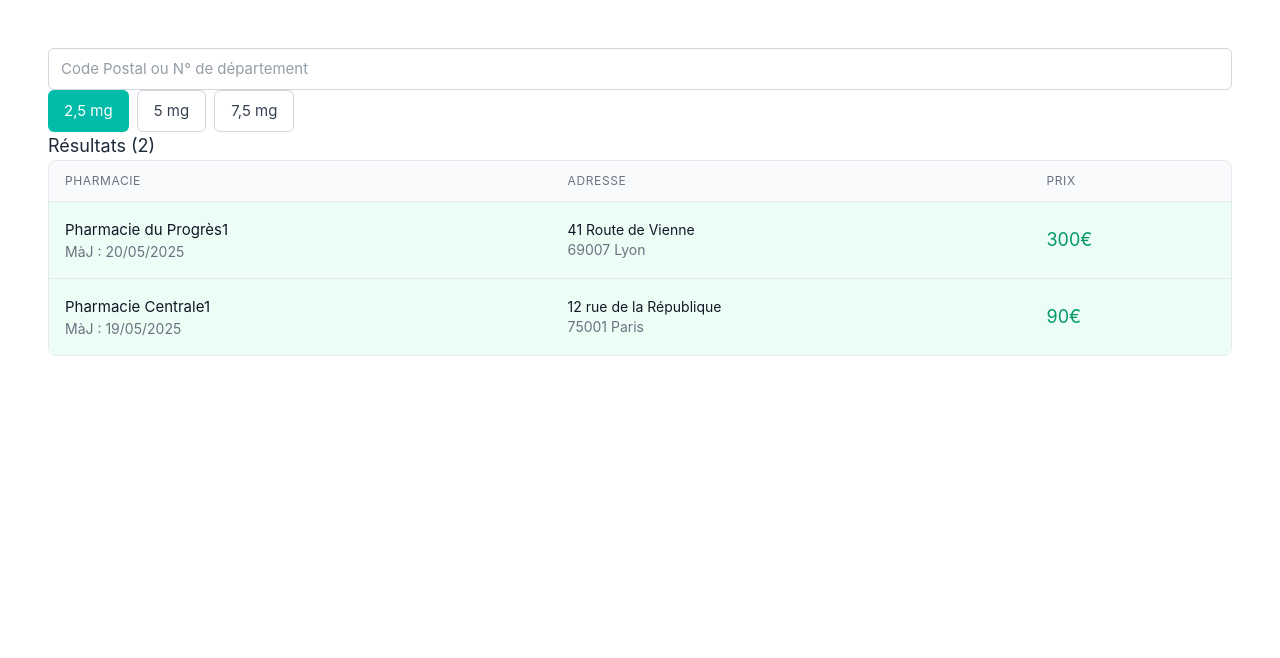
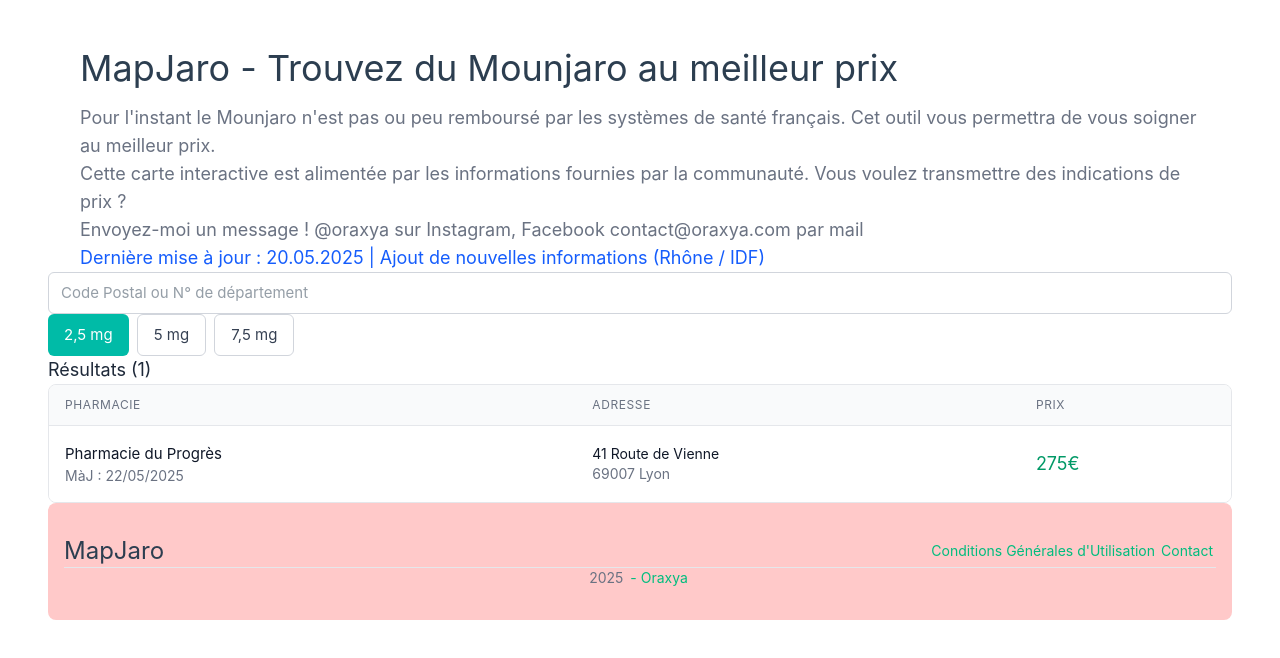
Before and after one commit to Caelly/mapjaro, a Vue app: page / in a window 1280 px wide. Both pictures are taken after a click on the button "2,5 mg". Shown: the top 658 px of the page. Built offline with nearby package versions, Linux system fonts and the light colour scheme.

Commit message:
fix(data): add real data + change price display in ascending order

```diff
--- a/src/App.vue
+++ b/src/App.vue
@@ -1,13 +1,17 @@
 <template>
   <div class="p-4">
+    <Header />
     <SearchLocation @update:selectedDepartment="department = $event" />
     <SelectMeasure @update:formattedDose="dose = $event" />
     <InfoTable :dose="dose" :department="department" />
+    <Footer />
   </div>
 </template>
 
 <script setup>
 import { ref } from 'vue'
+import Header from './components/layout/Header.vue'
+import Footer from './components/layout/Footer.vue'
 import SearchLocation from './components/search/SearchLocation.vue'
 import SelectMeasure from './components/search/SelectMeasure.vue'
 import InfoTable from './components/InfoTable.vue'
--- a/src/components/InfoTable.vue
+++ b/src/components/InfoTable.vue
@@ -33,15 +33,20 @@
   { immediate: true },
 )
 
-// Filtrage par département
+// Filtrage et tri par département + prix croissant
 const filteredItems = computed(() => {
-  if (!props.department) return rawItems.value
-  return rawItems.value.filter((pharmacy) => pharmacy.postal_code?.startsWith(props.department))
+  let result = rawItems.value
+
+  if (props.department) {
+    result = result.filter((pharmacy) => pharmacy.postal_code?.startsWith(props.department))
+  }
+
+  return [...result].sort((a, b) => a.price - b.price)
 })
 </script>
 
 <template>
-  <div class="mt-6">
+  <div class="my-6">
     <p class="text-lg font-medium text-gray-800 mb-3">Résultats ({{ filteredItems.length }})</p>
 
     <div v-if="isLoading" class="text-gray-500">Chargement…</div>
@@ -69,11 +74,7 @@
           </tr>
         </thead>
         <tbody class="bg-white divide-y divide-gray-200">
-          <tr
-            v-for="(pharmacy, index) in filteredItems"
-            :key="index"
-            :class="index < 2 ? 'bg-emerald-50' : ''"
-          >
+          <tr v-for="(pharmacy, index) in filteredItems" :key="index">
             <td class="px-4 py-4">
               <div class="font-medium text-gray-900">{{ pharmacy.name }}</div>
               <div class="text-sm text-gray-500">MàJ : {{ pharmacy.last_update }}</div>
--- a/src/components/layout/Footer.vue
+++ b/src/components/layout/Footer.vue
@@ -1,17 +1,12 @@
 <template>
-  <footer class="bg-white rounded-lg shadow-sm dark:bg-gray-900 m-4">
-    <div class="w-full max-w-screen-xl mx-auto p-4 md:py-8">
-      <div class="sm:flex sm:items-center sm:justify-between">
-        <a
-          href="https://flowbite.com/"
-          class="flex items-center mb-4 sm:mb-0 space-x-3 rtl:space-x-reverse"
-        >
-          <span class="self-center text-2xl font-semibold whitespace-nowrap dark:text-white">
-            MapJaro
-          </span>
-        </a>
+  <footer class="bg-red-200 rounded-lg dark:bg-gray-900 m-4">
+    <div class="w-full max-w-screen-xl mx-auto p-4 md:py-8 text-center">
+      <div class="flex flex-col sm:flex-row sm:items-center sm:justify-between">
+        <span class="self-center text-2xl font-semibold whitespace-nowrap dark:text-white">
+          MapJaro
+        </span>
         <ul
-          class="flex flex-wrap items-center mb-6 text-sm font-medium text-gray-500 sm:mb-0 dark:text-gray-400"
+          class="flex justify-center flex-wrap items-center mb-6 text-sm font-medium text-gray-500 sm:mb-0 dark:text-gray-400"
         >
           <li>
             <a href="#" class="hover:underline me-4 md:me-6">Conditions Générales d'Utilisation</a>
@@ -22,8 +17,9 @@
         </ul>
       </div>
       <hr class="my-6 border-gray-200 sm:mx-auto dark:border-gray-700 lg:my-8" />
-      <span class="block text-sm text-gray-500 sm:text-center dark:text-gray-400">
-        {{ currentYear }}<a href="https://oraxya.com/" class="hover:underline"> - Oraxya</a>
+      <span class="block text-sm text-gray-500 dark:text-gray-400">
+        {{ currentYear }}
+        <a href="https://oraxya.com/" class="hover:underline"> - Oraxya</a>
       </span>
     </div>
   </footer>
--- a/src/data/mounjaro-2-5.json
+++ b/src/data/mounjaro-2-5.json
@@ -1,18 +1,10 @@
 [
   {
-    "name": "Pharmacie du Progrès1",
+    "name": "Pharmacie du Progrès",
     "address": "41 Route de Vienne",
     "postal_code": "69007",
     "city": "Lyon",
-    "price": 300,
-    "last_update": "20/05/2025"
-  },
-  {
-    "name": "Pharmacie Centrale1",
-    "address": "12 rue de la République",
-    "postal_code": "75001",
-    "city": "Paris",
-    "price": 90,
-    "last_update": "19/05/2025"
+    "price": 275,
+    "last_update": "22/05/2025"
   }
 ]
--- a/src/data/mounjaro-5.json
+++ b/src/data/mounjaro-5.json
@@ -4,47 +4,41 @@
     "address": "41 Route de Vienne",
     "postal_code": "69007",
     "city": "Lyon",
-    "price": 300,
-    "last_update": "20/05/2025"
+    "price": 275,
+    "last_update": "22/05/2025"
   },
   {
-    "name": "Pharmacie Centrale",
-    "address": "12 rue de la République",
-    "postal_code": "75001",
-    "city": "Paris",
-    "price": 90,
-    "last_update": "19/05/2025"
+    "name": "Grande Pharmacie du Parc",
+    "address": "46 Rue Tête d'Or",
+    "postal_code": "69006",
+    "city": "Lyon",
+    "price": 310,
+    "last_update": "22/05/2025"
+  },
+
+  {
+    "name": "Pharmacie Vitton",
+    "address": "2 Cr Vitton",
+    "postal_code": "69006",
+    "city": "Lyon",
+    "price": 415,
+    "last_update": "22/05/2025"
   },
   {
-    "name": "Pharmacie du Progrès",
-    "address": "41 Route de Vienne",
-    "postal_code": "69007",
+    "name": "Grande Pharmacie de La Part-Dieu",
+    "address": "10-12 Bd Marius Vivier Merle",
+    "postal_code": "69003",
     "city": "Lyon",
-    "price": 300,
-    "last_update": "20/05/2025"
+    "price": 268,
+    "last_update": "22/05/2025"
   },
+
   {
-    "name": "Pharmacie du Progrès",
-    "address": "41 Route de Vienne",
-    "postal_code": "69007",
-    "city": "Lyon",
-    "price": 300,
-    "last_update": "20/05/2025"
-  },
-  {
-    "name": "Pharmacie du Progrès",
-    "address": "41 Route de Vienne",
-    "postal_code": "69007",
-    "city": "Lyon",
-    "price": 300,
-    "last_update": "20/05/2025"
-  },
-  {
-    "name": "Pharmacie du Progrès",
-    "address": "41 Route de Vienne",
-    "postal_code": "69007",
-    "city": "Lyon",
-    "price": 300,
-    "last_update": "20/05/2025"
+    "name": "Pharmacie des Sables",
+    "address": "47 Route de Briennon",
+    "postal_code": "42300",
+    "city": "Mably",
+    "price": 350,
+    "last_update": "22/05/2025"
   }
 ]
--- a/src/data/mounjaro-7-5.json
+++ b/src/data/mounjaro-7-5.json
@@ -1,18 +1,10 @@
 [
   {
-    "name": "Pharmacie du Progrès2",
-    "address": "41 Route de Vienne",
-    "postal_code": "69007",
-    "city": "Lyon",
-    "price": 300,
-    "last_update": "20/05/2025"
-  },
-  {
-    "name": "Pharmacie Centrale2",
-    "address": "12 rue de la République",
-    "postal_code": "75001",
-    "city": "Paris",
-    "price": 90,
-    "last_update": "19/05/2025"
+    "name": "Pharmacie des Sables",
+    "address": "47 Route de Briennon",
+    "postal_code": "42300",
+    "city": "Mably",
+    "price": 600,
+    "last_update": "22/05/2025"
   }
 ]
```
